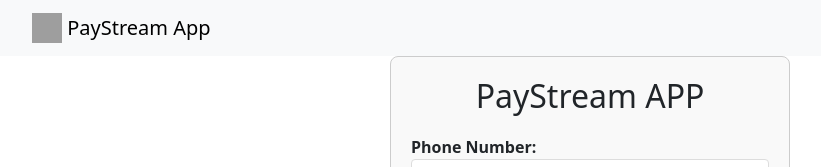
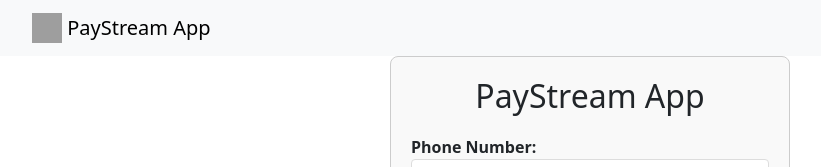
Before and after one commit to odhiambo-ed/next-paystream-frontend, a React (Vite) app: page / in a window 1280 px wide. Shown: the top 167 px of the page, without its empty margins (50-871 px from the left). Built offline with nearby package versions, Linux system fonts and the light colour scheme; grey boxes are pictures that could not be loaded.

Commit message:
add brand name to app

```diff
--- a/src/components/StkPushForm.jsx
+++ b/src/components/StkPushForm.jsx
@@ -49,7 +49,7 @@ const StkPushForm = () => {
 
   return (
     <div className="stk-push-form">
-      <h2>PayStream APP</h2>
+      <h2>PayStream App</h2>
       <form onSubmit={handleSubmit}>
         <div>
           <label htmlFor="phone_number">Phone Number:</label>
```
